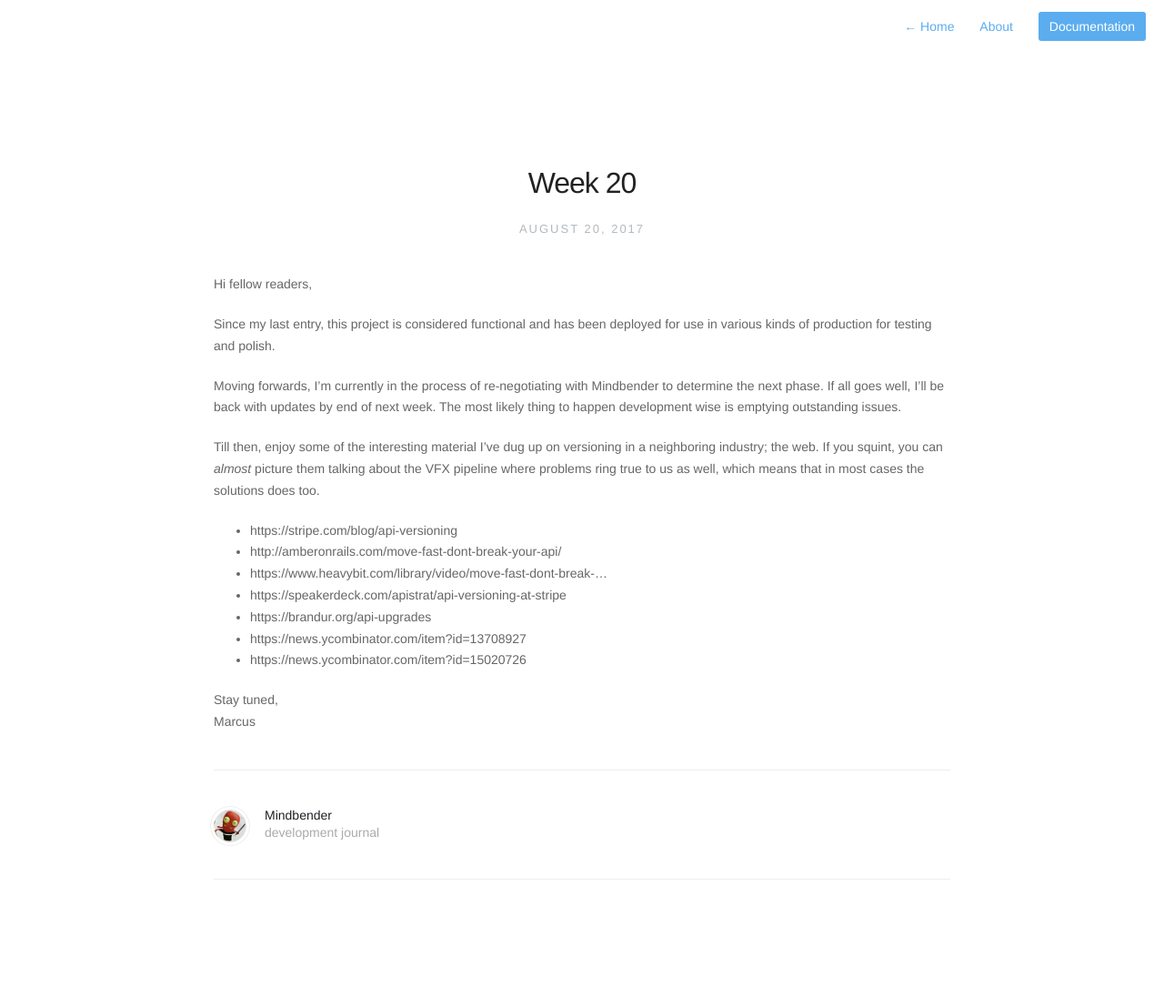
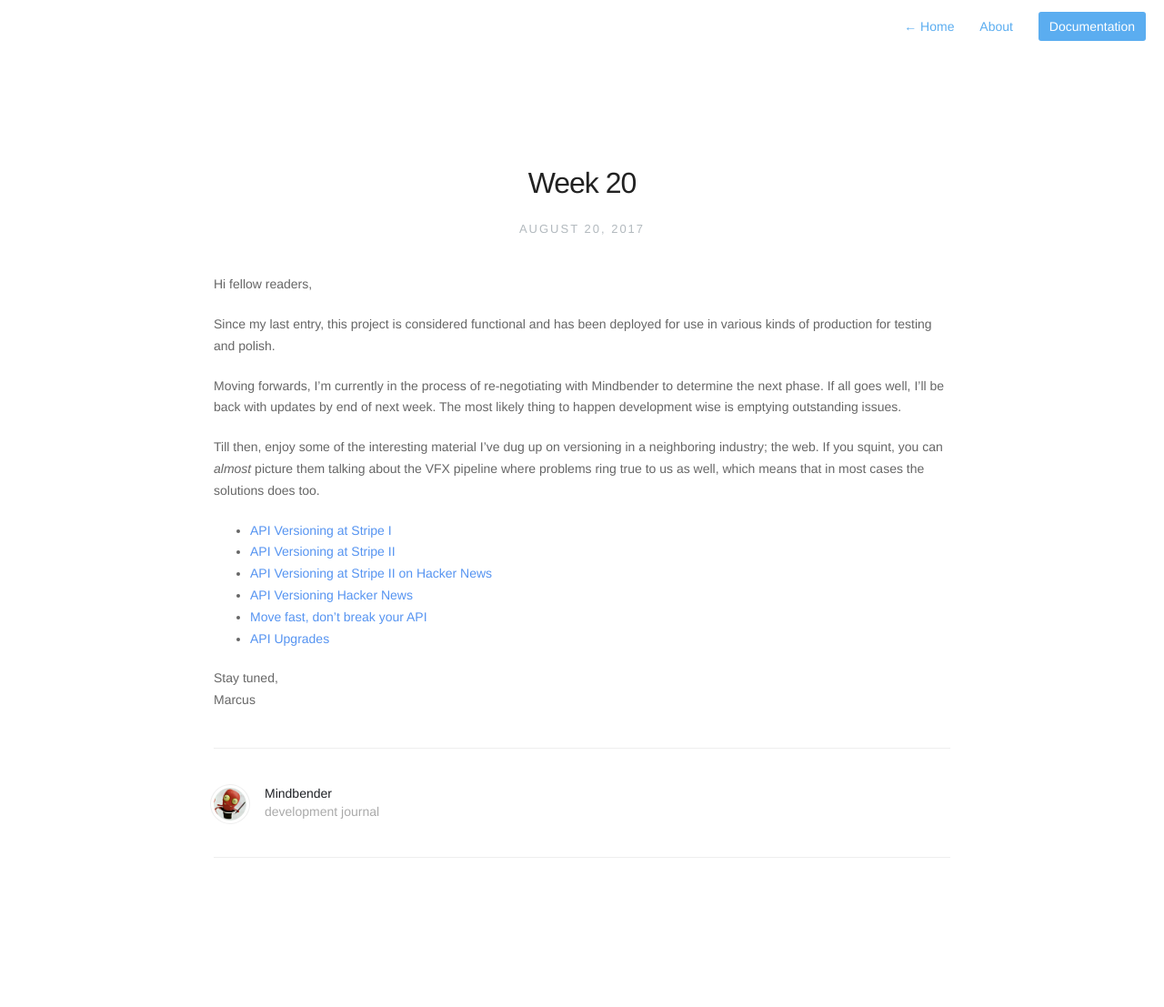
Before and after one commit to mindbender-studio/journal, a Jekyll site: the page built from _posts/2017-08-20-week-20.md, in a window 1280 px wide. Shown: the whole page at 91% size. Built offline with Jekyll 4.4.1, drawn with Linux system fonts in a browser that asks for light colours; nearby versions of some CDN libraries; after the commit the page ends 1083 px from its top, so only the background shows below that.

Commit message:
Update Week 20

```diff
--- a/_posts/2017-08-20-week-20.md
+++ b/_posts/2017-08-20-week-20.md
@@ -13,13 +13,12 @@ Moving forwards, I'm currently in the process of re-negotiating with Mindbender
 
 Till then, enjoy some of the interesting material I've dug up on versioning in a neighboring industry; the web. If you squint, you can *almost* picture them talking about the VFX pipeline where problems ring true to us as well, which means that in most cases the solutions does too.
 
-- https://stripe.com/blog/api-versioning
-- http://amberonrails.com/move-fast-dont-break-your-api/
-- https://www.heavybit.com/library/video/move-fast-dont-break-...
-- https://speakerdeck.com/apistrat/api-versioning-at-stripe
-- https://brandur.org/api-upgrades
-- https://news.ycombinator.com/item?id=13708927
-- https://news.ycombinator.com/item?id=15020726
+- [API Versioning at Stripe I](https://speakerdeck.com/apistrat/api-versioning-at-stripe)
+- [API Versioning at Stripe II](https://stripe.com/blog/api-versioning)
+- [API Versioning at Stripe II on Hacker News](https://news.ycombinator.com/item?id=15020726)
+- [API Versioning Hacker News](https://news.ycombinator.com/item?id=13708927)
+- [Move fast, don't break your API](http://amberonrails.com/move-fast-dont-break-your-api/)
+- [API Upgrades](https://brandur.org/api-upgrades)
 
 Stay tuned,<br>
 Marcus
```
